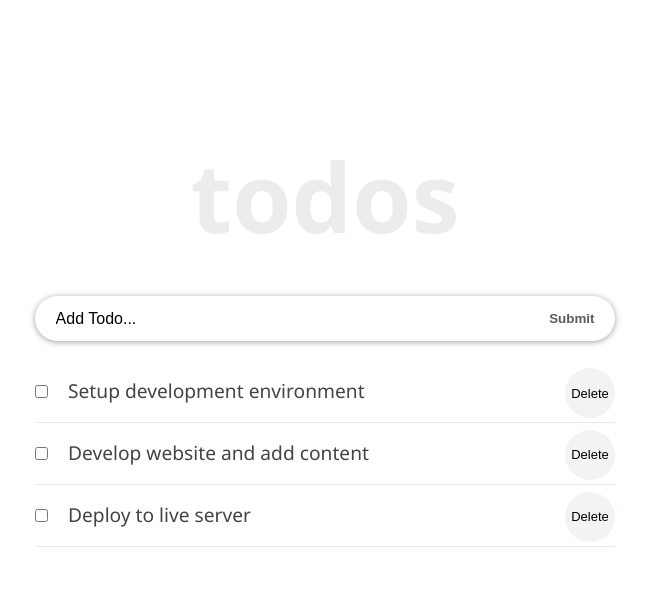
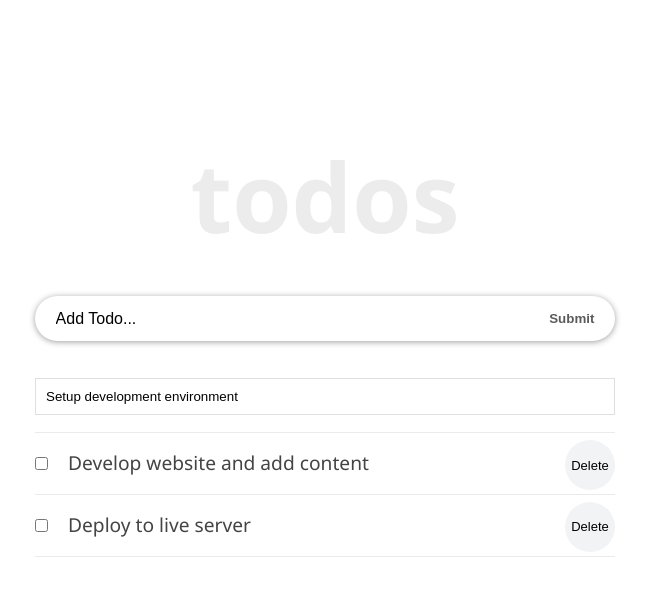
Before and after one commit to ndorrh/Math_Magicians, a React (Create React App) app: page / in a window 1280 px wide. Both pictures are taken after a click on the checkbox 356 px from the left and 391 px from the top of the page. Shown: the top 596 px of the page, without its empty margins (315-964 px from the left). Built offline with nearby package versions, Linux system fonts and the light colour scheme.

Commit message:
Fix linter error

```diff
--- a/src/components/TodoItem.js
+++ b/src/components/TodoItem.js
@@ -4,7 +4,31 @@ import styles from './moduleCss/TodoItem.module.css';
 
 // eslint-disable-next-line react/prefer-stateless-function
 class TodoItem extends React.Component {
+  constructor(props) {
+    super(props);
+
+    this.state = {
+      editing: false,
+    };
+  }
+
+  handleEditing = () => {
+    console.log('edit mode activated');
+    this.setState({
+      editing: true,
+    });
+  };
+
   render() {
+    const { editing } = this.state;
+    const viewMode = {};
+    const editMode = {};
+
+    if (editing) {
+      viewMode.display = 'none';
+    } else {
+      editMode.display = 'none';
+    }
     const { todo, handleChangeProps, deleteTodo } = this.props;
     const completedStyle = {
       fontStyle: 'italic',
@@ -15,6 +39,7 @@ class TodoItem extends React.Component {
     return (
       <li className={styles.item}>
         {' '}
+        <div onClick={this.handleEditing} style={viewMode}>
           <input
             type="checkbox"
             className={styles.checkbox}
@@ -27,6 +52,16 @@ class TodoItem extends React.Component {
           <span style={todo.completed ? completedStyle : null}>
             {todo.title}
           </span>
+        </div>
+        <input
+          type="text"
+          className={styles.textInput}
+          style={editMode}
+          value={todo.title}
+          onChange={(e) => {
+            console.log(e.target.value, todo.id);
+          }}
+        />
       </li>
     );
   }
--- a/src/components/moduleCss/TodoItem.module.css
+++ b/src/components/moduleCss/TodoItem.module.css
@@ -21,3 +21,9 @@
   width: 50px;
   margin: -10px 0 0 10px;
 }
+
+.textInput {
+  width: 100%;
+  padding: 10px;
+  border: 1px solid #dfdfdf;
+}
```
Lines whose indentation alone changed are shown as unchanged.
